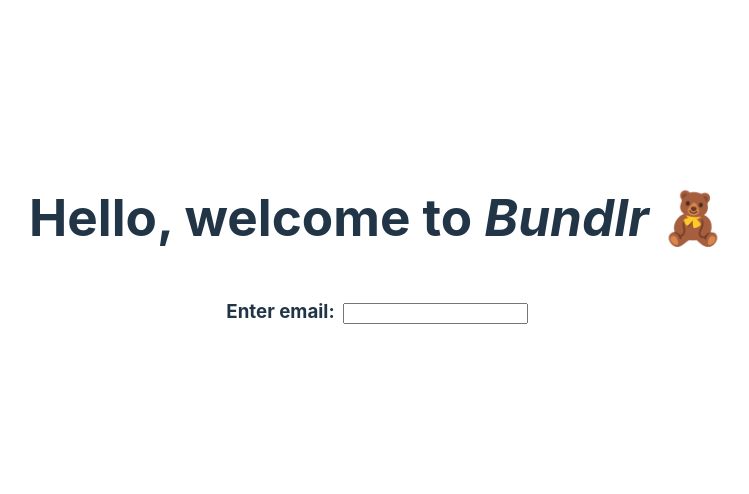
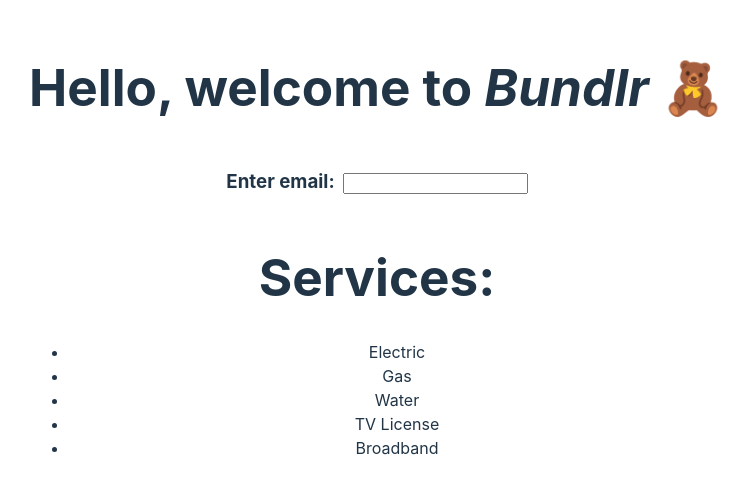
Before and after one commit to kevjmay/bundlr, a React (Vite) app: page / in a window 1280 px wide. Shown: the part 150-644 px from the top of the page, without its empty margins (263-1012 px from the left). Built offline with nearby package versions, Linux system fonts and the light colour scheme.

Commit message:
Services list

```diff
--- /dev/null
+++ b/src/Services.jsx
@@ -0,0 +1,34 @@
+function ServiceList(props) {
+
+    if (!props.services) {
+        return <div>Loading services...</div>;
+    }
+
+    if (props.services.length === 0) {
+        return <div>There are no services listed at this time.</div>;
+    }
+
+    return (
+
+        <ul>
+            {props.services.map((service) => {
+                return <li key={service}>{service}</li>;
+            })}
+        </ul>
+    );
+
+}
+
+function Services() {
+
+    const services = ["Electric", "Gas", "Water", "TV License", "Broadband"];
+
+    return  (
+        <div>
+            <h1>Services: </h1>
+            <ServiceList services={services}/>
+        </div>
+    );
+}
+
+export default Services;
--- a/src/main.jsx
+++ b/src/main.jsx
@@ -3,11 +3,13 @@ import { createRoot } from 'react-dom/client'
 import App from './App.jsx'
 import Bundlr from './Bundlr.jsx'
 import Email from './Email.jsx'
+import Services from './Services.jsx'
 import './index.css'
 
 createRoot(document.getElementById('root')).render(
   <StrictMode>
     <Bundlr />
     <Email />
+    <Services/>
   </StrictMode>,
 )
```
